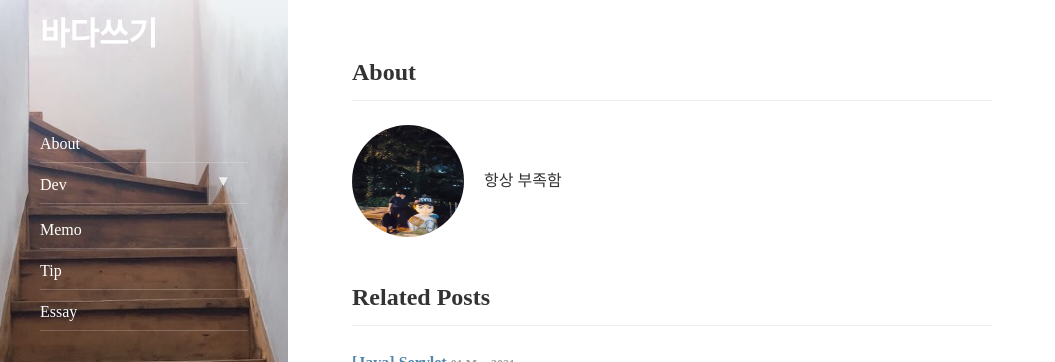
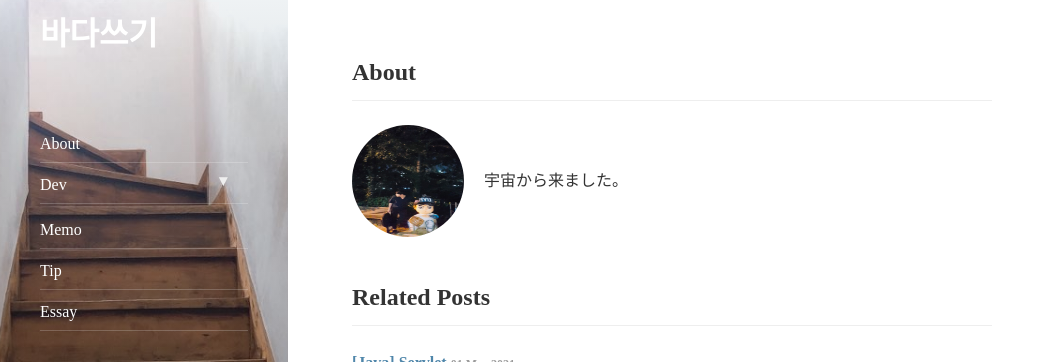
Before and after one commit to Chung10Kr/Chung10Kr.github.io, a Jekyll site: the page built from _posts/2021-01-25-embedTomcatEncoding.markdown, in a window 1280 px wide and 900 px high, scrolled down 1250 px. Shown: the part 88-450 px from the top of the window, without its empty margins (0-1055 px from the left). Built offline with Jekyll 4.4.1, drawn with Linux system fonts in a browser that asks for light colours; nearby versions of some CDN libraries; comment, search, counter and statistics services are not loaded.

Commit message:
no message

```diff
--- a/_data/authors.yml
+++ b/_data/authors.yml
@@ -8,7 +8,7 @@ chung10:
   # Used at the bottom of each page and at the top of the `about` layout
   # Markdown enabled, can use multiple paragraphs (enabled by `|`)
   about:             |
-    항상 부족함
+    宇宙から来ました。
 
   # This photo will be used in the about section
   picture:
```
